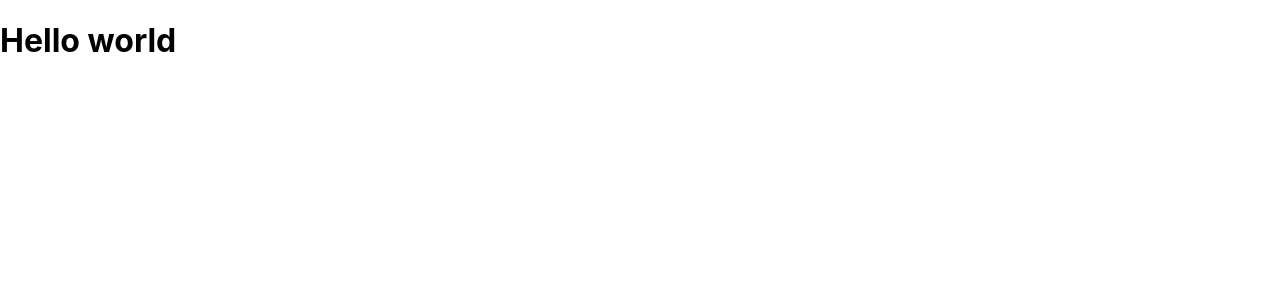
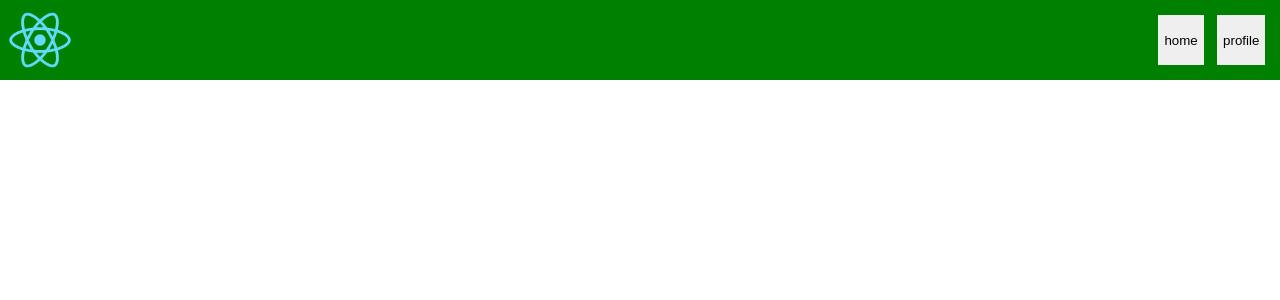
Before and after one commit to Tordsg/recipenme, a React (Create React App) app: page /home in a window 1280 px wide. Shown: the top 300 px of the page. Built offline with nearby package versions, Linux system fonts and the light colour scheme.

Commit message:
FEAT header with profile and home pages.

```diff
--- a/src/App.css
+++ b/src/App.css
@@ -2,37 +2,36 @@
   text-align: center;
 }
 
-.App-logo {
-  height: 40vmin;
-  pointer-events: none;
+body {
+  margin: 0 !important;
 }
 
-@media (prefers-reduced-motion: no-preference) {
-  .App-logo {
-    animation: App-logo-spin infinite 20s linear;
-  }
+.Header {
+  position: sticky;
+  top: 0;
+  left: 0;
+  height: 4em;
+  padding: 0.5em;
+  width: auto;
+  background-color: green;
+  display: flex;
+  justify-content: space-between;
+
+}
+.picture {
+  size:3em;
+  padding: 20em;
 }
 
-.App-header {
-  background-color: #282c34;
-  min-height: 100vh;
-  display: flex;
-  flex-direction: column;
-  align-items: center;
-  justify-content: center;
-  font-size: calc(10px + 2vmin);
-  color: white;
+.Header > .Logo {
+  size: auto;
 }
 
-.App-link {
-  color: #61dafb;
+.Header > .Buttons {
+  display: flex;
 }
 
-@keyframes App-logo-spin {
-  from {
-    transform: rotate(0deg);
-  }
-  to {
-    transform: rotate(360deg);
-  }
+.Header > .Buttons > button {
+  margin: 0.5em;
+  border: none;
 }
--- a/src/App.tsx
+++ b/src/App.tsx
@@ -1,12 +1,33 @@
-import React from 'react';
-import logo from './logo.svg';
-import './App.css';
+import React, { useEffect, useState } from 'react';
+import { Header } from './components/Header';
+import { Home } from './components/Home';
+import { Profile } from './components/Profile';
 
 function App() {
+  const allPages = new Map<string, JSX.Element>();
+  allPages.set('home', Home());
+  allPages.set('profile', Profile())
+  const [current, setCurrent] = useState(Home());
+
+  const changeBody = (el: JSX.Element, path: string) => {
+    window.history.pushState(path, 'Nettside', `/${path}`);
+    setCurrent(el);
+  }
+
+  useEffect(() => {
+    let path = window.location.pathname.slice(1).toLowerCase();
+    let el = allPages.get(path);
+    if (el === undefined) {
+      path = 'home';
+      el = allPages.get(path)!;
+    };
+    changeBody(el, path)
+  }, [])
+
   return (
-    <div >
-    <h1>Hello world</h1>
-
+    <div>
+      <Header changer={changeBody} allPages={allPages}/>
+      {current}
     </div>
   );
 }
--- /dev/null
+++ b/src/components/FeedEntry.tsx
@@ -0,0 +1,27 @@
+export function FeedEntry(props: FeedEntry.props){
+    return(
+        <div key={props.name}>
+            <img className='picture' src={props.picture}/>
+            <text className='name'>{props.name}</text>
+            <div className='tags'>
+                {props.tags.map((tag) => {
+                    return(
+                        <div key={tag} className='outerTag'>
+                            <text className='tag'>
+                                {tag}
+                            </text>
+                        </div>
+                    );
+                })}
+            </div>
+        </div>
+    );
+}
+
+export namespace FeedEntry{
+    export interface props{
+        name: string;
+        picture: string;
+        tags: string[];
+    }
+}
--- /dev/null
+++ b/src/components/Header.tsx
@@ -0,0 +1,22 @@
+export function Header(props: Header.props) {
+    const changeBody = (name: string) => {
+        props.changer(props.allPages.get(name) ?? <div/>, name)
+    }
+
+    return (
+        <div className='Header'>
+            <img className='Logo' src='logo192.png'/>
+            <div className="Buttons">
+                {Array.from(props.allPages.keys()).map((name) => {
+                    return <button name={name} key={name} onClick={() => changeBody(name)}>{name}</button>
+                })}
+            </div>
+        </div>
+    );
+}
+export namespace Header {
+    export interface props {
+        changer: (el: JSX.Element, path: string) => void;
+        allPages: Map<string, JSX.Element>;
+    }
+}
--- /dev/null
+++ b/src/components/Home.tsx
@@ -0,0 +1,53 @@
+import React, { useEffect, useState } from "react";
+import { FeedEntry } from "./FeedEntry";
+
+const mockData = [
+    {
+        name:'Pizza',
+        picture: '',
+        tags: [
+            'vegan',
+            'glutenfree'
+        ]
+    },
+    {
+        name:'Taco',
+        picture: '',
+        tags: [
+            'vegan'
+        ]
+    },
+    {
+        name:'Spagetti',
+        picture: '',
+        tags: [
+            'vegan',
+            'glutenfree'
+        ]
+    },
+    {
+        name:'Steak',
+        picture: '',
+        tags: ['test']
+    }
+];
+
+export function Home() {
+    const [elements, setElements] = useState(new Array<JSX.Element>());
+    const initialize = () => {
+        // Fetch data of recipes
+        setElements(mockData.map(elem => FeedEntry(elem)));
+    }
+    useEffect(initialize, []);
+
+    return (
+        <div className='parent'>
+            <div className='topBar'>
+
+            </div>
+            <div className='feed'>
+                {elements}
+            </div>
+        </div>
+    );
+}
--- /dev/null
+++ b/src/components/Profile.tsx
@@ -0,0 +1,5 @@
+export function Profile(){
+    return (
+        <div>Profile</div>
+    );
+}
--- a/src/index.tsx
+++ b/src/index.tsx
@@ -1,13 +1,11 @@
 import React from 'react';
 import ReactDOM from 'react-dom';
-import './index.css';
+import './App.css';
 import App from './App';
 import reportWebVitals from './reportWebVitals';
 
 ReactDOM.render(
-  <React.StrictMode>
-    <App />
-  </React.StrictMode>,
+  <App />,
   document.getElementById('root')
 );
 
--- /dev/null
+++ b/src/test2.tsx
@@ -0,0 +1,5 @@
+import React from "react";
+
+function test1(string: String){
+    return(String + " hello");
+}
```
